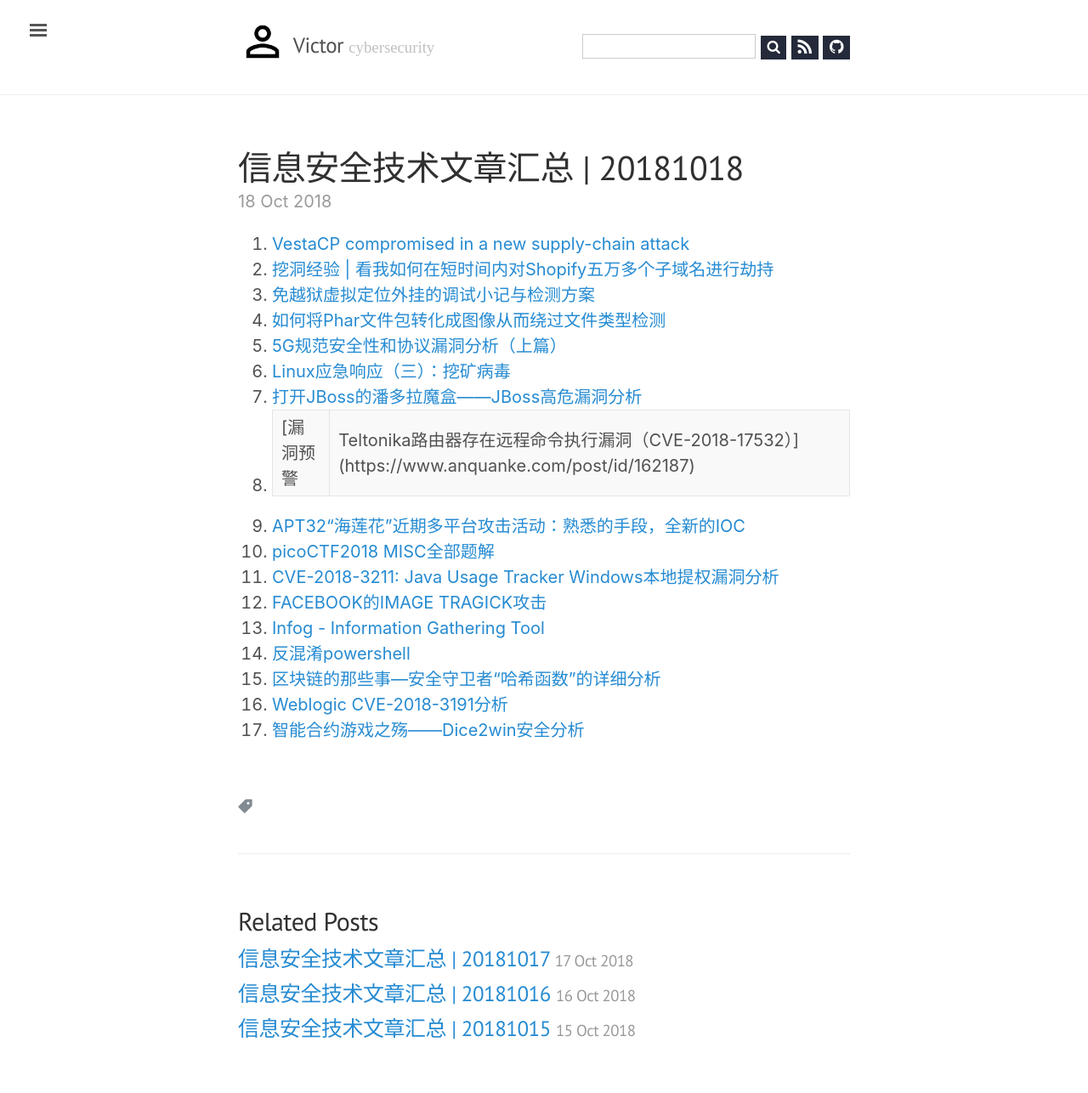
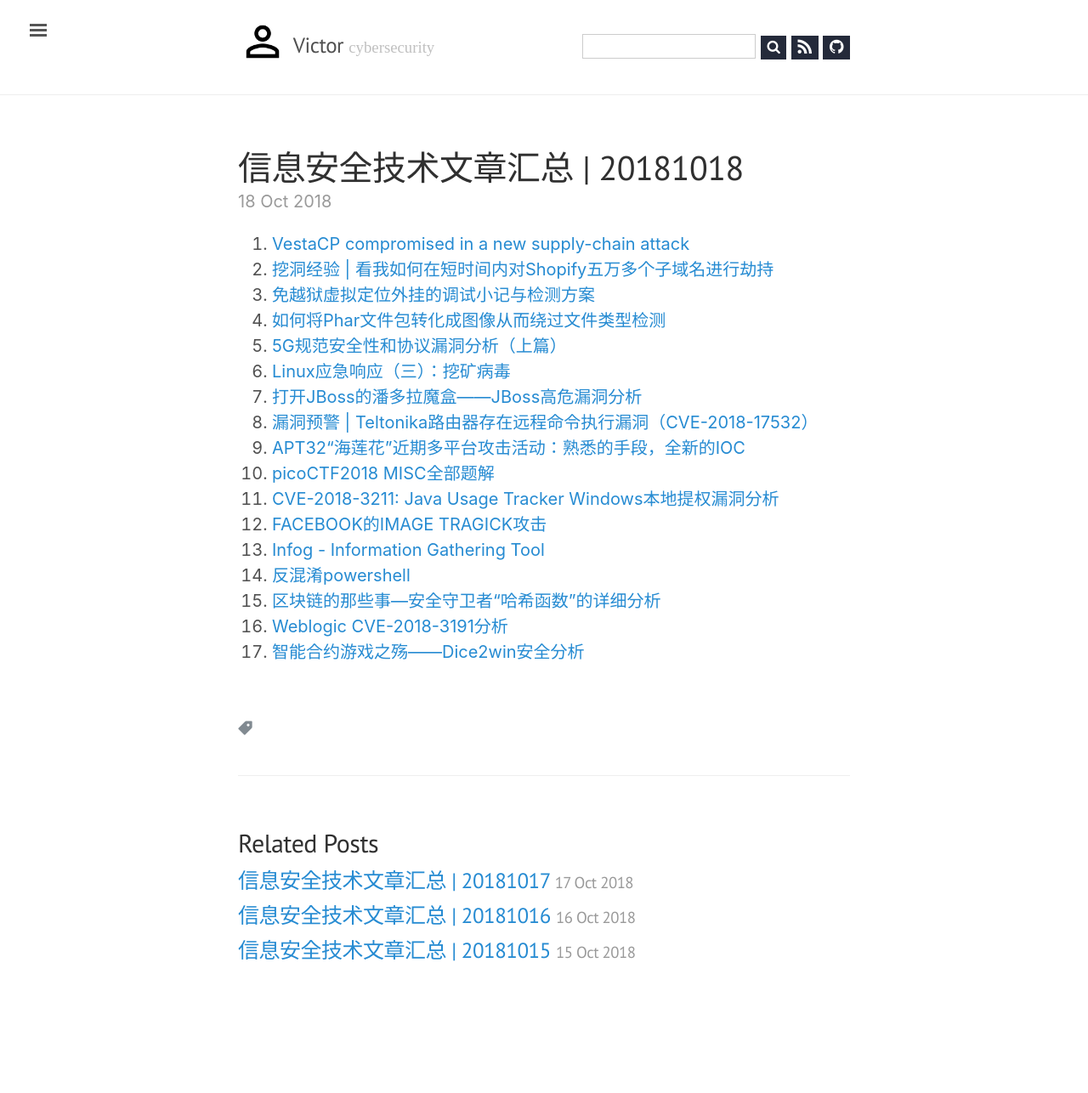
Before and after one commit to victor-infosec/victor-infosec.github.io, a Jekyll site: the page built from _posts/following/2018-10-18-tech-articles-20181018.md, in a window 1280 px wide. Shown: the whole page at 85% size. Built offline with Jekyll 4.4.1, drawn with Linux system fonts in a browser that asks for light colours; nearby versions of some CDN libraries; some web fonts are replaced; library files that are not in the unit come from our copies; after the commit the page ends 1194 px from its top, so only the background shows below that.

Commit message:
20181018

```diff
--- a/_posts/following/2018-10-18-tech-articles-20181018.md
+++ b/_posts/following/2018-10-18-tech-articles-20181018.md
@@ -14,7 +14,7 @@ lang: zh
 5. [5G规范安全性和协议漏洞分析（上篇）](http://www.4hou.com/wireless/13826.html)
 6. [Linux应急响应（三）：挖矿病毒](https://www.secpulse.com/archives/76825.html)
 7. [打开JBoss的潘多拉魔盒——JBoss高危漏洞分析](http://www.4hou.com/vulnerable/14088.html)
-8. [漏洞预警 | Teltonika路由器存在远程命令执行漏洞（CVE-2018-17532）](https://www.anquanke.com/post/id/162187)
+8. [漏洞预警 \| Teltonika路由器存在远程命令执行漏洞（CVE-2018-17532）](https://www.anquanke.com/post/id/162187)
 9. [APT32“海莲花”近期多平台攻击活动：熟悉的手段，全新的IOC](%5Chttp://www.freebuf.com/articles/networ`k/186493.html)
 10. [picoCTF2018 MISC全部题解](http://xz.aliyun.com/t/2926)
 11. [CVE-2018-3211: Java Usage Tracker Windows本地提权漏洞分析](http://xz.aliyun.com/t/2925)
```
